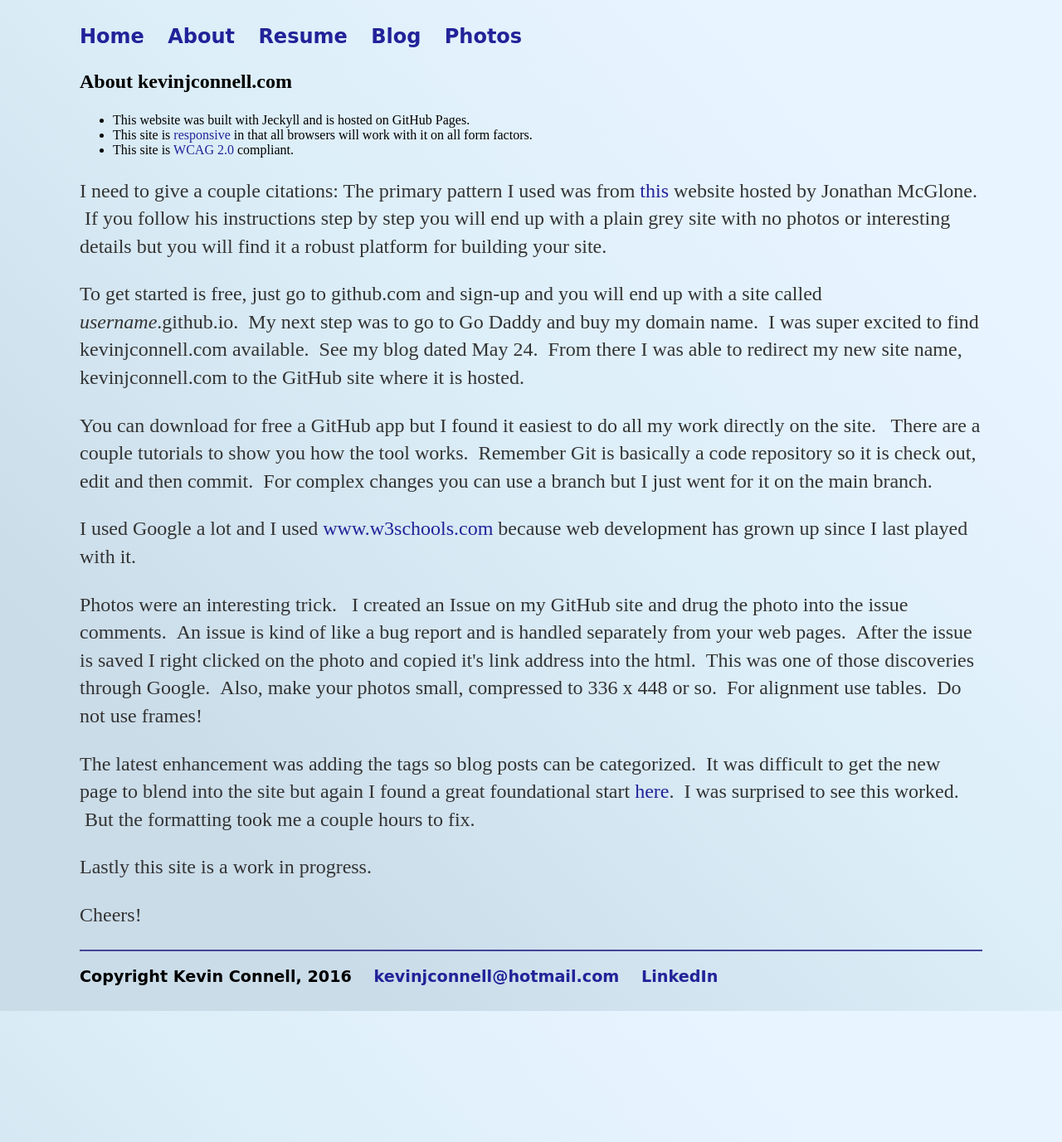
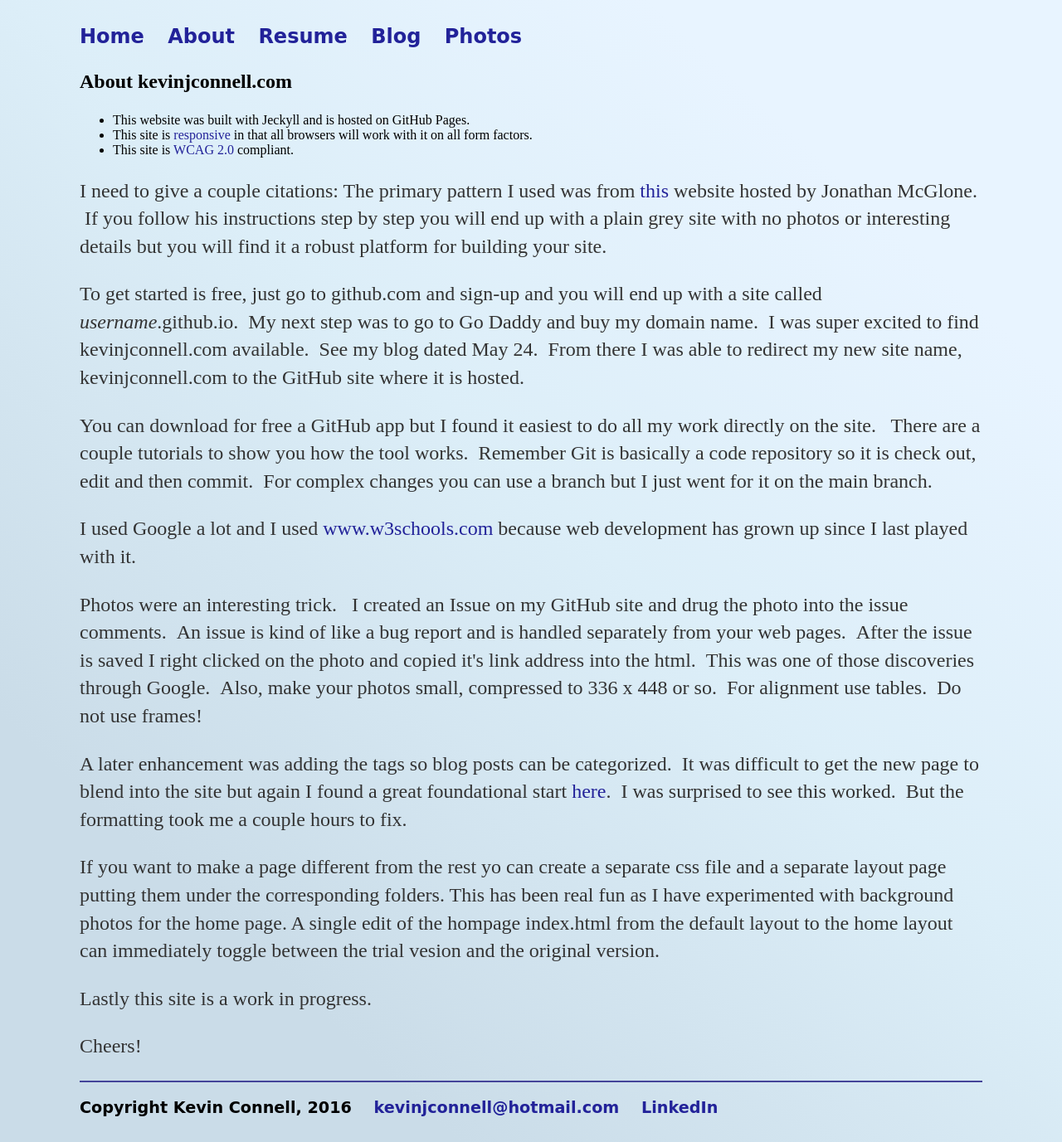
Before and after one commit to mo4dawg/mo4dawg.github.io, a Jekyll site: the page built from theSite/index.html, in a window 1280 px wide. Shown: the whole page at 83% size. Built offline with Jekyll 4.4.1, drawn with Linux system fonts in a browser that asks for light colours; before the commit the page ends 1219 px from its top, so only the background shows below that.

Commit message:
Update index.html

```diff
--- a/theSite/index.html
+++ b/theSite/index.html
@@ -17,7 +17,8 @@ title: About this Website
   <p>You can download for free a GitHub app but I found it easiest to do all my work directly on the site. &nbsp; There are a couple tutorials to show you how the tool works.  &nbsp;Remember Git is basically a code repository so it is check out, edit and then commit.  &nbsp;For complex changes you can use a branch but I just went for it on the main branch.</p>
   <p>I used Google a lot and I used <a href="http://www.w3schools.com/">www.w3schools.com </a> because web development has grown up since I last played with it.</p>
   <p>Photos were an interesting trick. &nbsp; I created an Issue on my GitHub site and drug the photo into the issue comments. &nbsp;An issue is kind of like a bug report and is handled separately from your web pages.  &nbsp;After the issue is saved I right clicked on the photo and copied it's link address into the html.  &nbsp;This was one of those discoveries through Google.  &nbsp;Also, make your photos small, compressed to 336 x 448 or so.  &nbsp;For alignment use tables.  &nbsp;Do not use frames!</p>
-  <p>The latest enhancement was adding the tags so blog posts can be categorized.  &nbsp;It was difficult to get the new page to blend into the site but again I found a great foundational start <a href="https://blog.meinside.pe.kr/Adding-tag-cloud-and-archives-page-to-Jekyll/">here</a>.  &nbsp;I was surprised to see this worked.  &nbsp;But the formatting took me a couple hours to fix.</p>
+  <p>A later enhancement was adding the tags so blog posts can be categorized.  &nbsp;It was difficult to get the new page to blend into the site but again I found a great foundational start <a href="https://blog.meinside.pe.kr/Adding-tag-cloud-and-archives-page-to-Jekyll/">here</a>.  &nbsp;I was surprised to see this worked.  &nbsp;But the formatting took me a couple hours to fix.</p>
+  <p>If you want to make a page different from the rest yo can create a separate css file and a separate layout page putting them under the corresponding folders.  This has been real fun as I have experimented with background photos for the home page.  A single edit of the hompage index.html from the default layout to the home layout can immediately toggle between the trial vesion and the original version.</p>
   <p>Lastly this site is a work in progress.</p>
   <p>Cheers!</p>
 </div>
```
